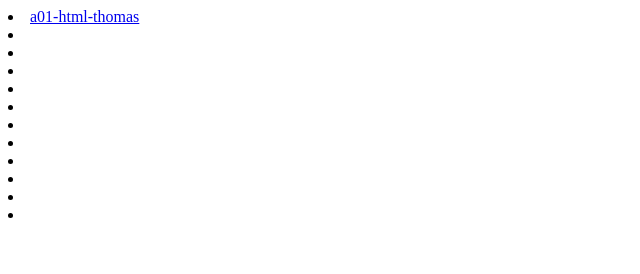
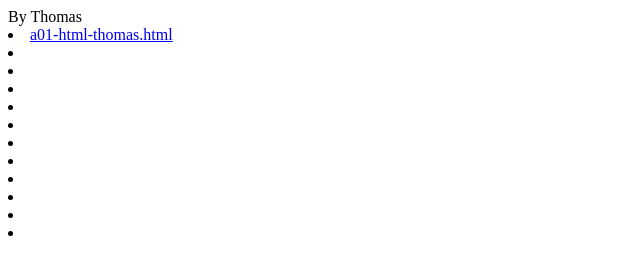
Before and after one commit to thombys/gamedev2017, a plain HTML site: page index.html in a window 1280 px wide. Shown: the whole page, without its empty margins (0-640 px from the left). Drawn offline with Linux system fonts and the light colour scheme.

Commit message:
Update index.html

```diff
--- a/index.html
+++ b/index.html
@@ -1,8 +1,8 @@
+
+By Thomas
 
 
-
-
-<li><a href="a01-html-thomas"> a01-html-thomas </a>
+<li><a href="a01-html-thomas.html"> a01-html-thomas.html </a>
 <li><a href="">  </a>
 <li><a href="">  </a>
 <li><a href="">  </a>
```
